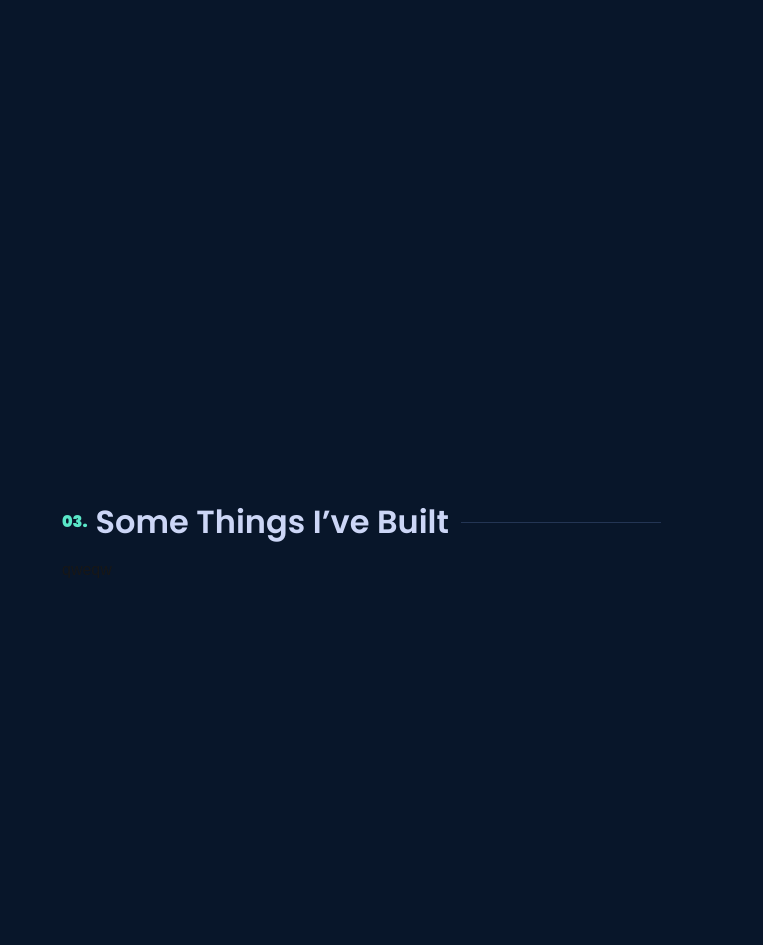
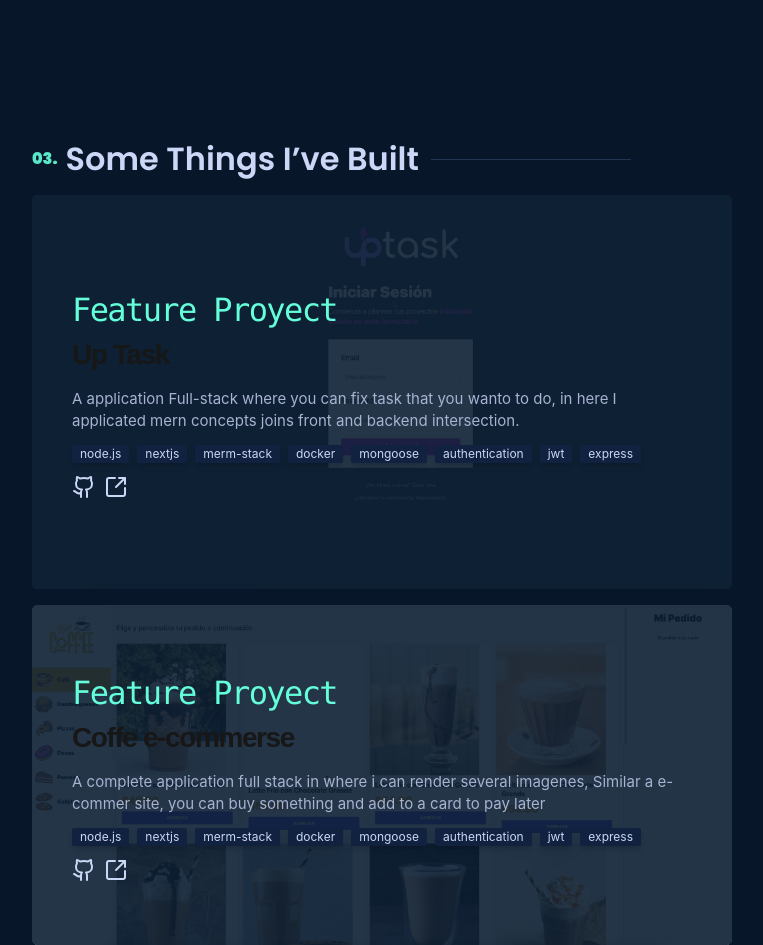
Before and after one commit to devsecops-node/official-portafolio, a Next.js app: page / in a window 1280 px wide. Shown: the part 2260-3205 px from the top of the page, without its empty margins (258-1021 px from the left). Built offline with nearby package versions, Linux system fonts and the light colour scheme.

Commit message:
feat: finish proyects section

```diff
--- a/src/components/proyects/card-image.tsx
+++ /dev/null
@@ -1,20 +0,0 @@
-import Image from 'next/image'
-import React from 'react'
-import styles from "@/styles/proyects.module.css"
-
-export const CardImage = () => {
-  return (
-    <section className={`max-w-[55%] relative block rounded-md opacity-[0.9] ${styles.card_image}`}>
-      <Image
-        src={'/imagenes/todo.png'}
-        alt='image-rendered'
-        width={700}
-        height={800}
-        sizes=''
-        className='rounded-md z-20'
-      />
-    </section>
-  )
-}
-
-// #a8b2d1
--- a/src/components/proyects/card-info.tsx
+++ /dev/null
@@ -1,32 +0,0 @@
-import { Github, SquareArrowOutUpRight } from 'lucide-react'
-import React from 'react'
-
-const CardInfo = () => {
-  return (
-    <section className='flex ml-auto flex-col'>
-      <div className='flex flex-col items-end'>
-        <p className='text-primary text-[13px]'>Feature Proyect</p>
-        <h1 className='font-ppSemiBold text-[25px]'>Todo App</h1>
-      </div>
-      <div className='absolute max-w-[600px] shadow-md px-7 py-2 h-auto max-h-[170px  ] right-0 top-[25%] bg-[#112240] rounded-md'>
-        <p className='text-end text-[20px] tracking-wide text-secundary'>Lorem ipsum dolor sit amet consectetur adipisicing elit. Placeat itaque ducimus rerum neque aspernatur perspiciatis, odit velit sequi recusandae beatae ullam modi!</p>
-      </div>
-      <div className='flex flex-col mt-auto gap-2'>
-        <div className=' flex gap-2 text-[#909bb8] text-[13px]'>
-          <p>Javascript</p>
-          <p>Node.js</p>
-          <p>Tailwindcss</p>
-          <p>Vs Code</p>
-          <p>Animationjs</p>
-          <p>Next.js</p>
-        </div>
-        <div className='flex justify-end'>
-          <Github className='text-[#909bb8] hover:text-[#5deccc] cursor-pointer transition-all duration-150' />
-          <SquareArrowOutUpRight className='text-[#909bb8] hover:text-[#5deccc] cursor-pointer transition-all duration-150' />
-        </div>
-      </div>
-    </section>
-  )
-}
-
-export default CardInfo
--- a/src/components/proyects/card.tsx
+++ b/src/components/proyects/card.tsx
@@ -1,13 +1,39 @@
+import React from 'react'
+import { IProyect } from '@/helper'
 import Image from 'next/image'
-import React from 'react'
-import { CardImage } from './card-image'
-import CardInfo from './card-info'
+import helper from '@/styles/helpers.module.css'
+import { Github, SquareArrowOutUpRight } from 'lucide-react'
 
-const Card = () => {
+
+const Card = ({ proyect }: { proyect: IProyect }) => {
   return (
-    <div className='relative mt-[20px] flex flex-row gap-2'>
-      <CardImage />
-      <CardInfo />
+    <div className={`flex relative max-w-[1000px] ${helper.bg_green} rounded-lg`}>
+      <Image
+        src={proyect.src}
+        width={700}
+        height={700}
+        sizes="(max-width: 768px) 100vw, (max-width: 1200px) 50vw, 33vw"
+        alt={proyect.title}
+        className={` bg-transparent z-0 rounded-[6px]`}
+      />
+      <div className='absolute z-50 px-[40px] py-[20px] flex justify-center items-center h-full'>
+        <div className='flex flex-col md:gap-3'>
+          <section>
+            <h1 className={`text-green font-mono tracking-tighter ${helper.title_2}`}>Feature Proyect</h1>
+            <h3 className={`${helper.title_3} font-bold tracking-tighter`}>{proyect.title}</h3>
+          </section>
+          <p className='text-light_slate text-[13px] md:text-[15px] overflow-y-hidden line-clamp-3'>{proyect.description}</p>
+          <div className='hidden md:flex gap-2'>
+            {proyect.tecnologies.map((t)=>(
+              <p className='text-[12px] text-lightest_slate bg-secundary shadow-md hover:shadow-2xl transition-all duration-[0.5s] cursor-pointer px-2 rounded-sm'  key={t}>{t}</p>
+            ))}
+          </div>
+          <div className='flex gap-2'>
+            <Github className='text-lightest_slate hover:text-green cursor-pointer transition-all duration-150' />
+            <SquareArrowOutUpRight className='text-lightest_slate hover:text-green cursor-pointer transition-all duration-150' />
+          </div>
+        </div>
+      </div>
     </div>
   )
 }
--- /dev/null
+++ b/src/components/proyects/flex-proyects.tsx
@@ -0,0 +1,16 @@
+import proyects from '@/helper'
+import React from 'react'
+import Card from './card';
+
+const FlexProyects = () => {
+  const loadedProyects = proyects;
+  return (
+    <div className=' flex flex-col gap-4 max-w-[1000px]'>
+      {loadedProyects.map((proyect) => (
+        <Card proyect={proyect} key={proyect.id} />
+      ))}
+    </div>
+  )
+}
+
+export default FlexProyects
--- a/src/components/proyects/index.tsx
+++ b/src/components/proyects/index.tsx
@@ -1,15 +1,20 @@
+"use client"
 import React from 'react'
 import TitleSection from '../title-section'
-import Card from './card'
 import styles from "@/styles/proyects.module.css"
+import mainS from '@/styles/presentation.module.css'
+
+import useIntersectionObserver from '@/hooks/useIntersectionObserver'
+import FlexProyects from './flex-proyects'
 const ProyectsView = () => {
+
+  const { apper } = useIntersectionObserver({ observar: "Works" })
+
   return (
-    <div id='Works' className={`h-screen flex justify-center items-center`}>
-      <div className={`w-[80%] md:w-[50%] gap-3 flex flex-col`}>
+    <div id='Works' className={`h-screen flex justify-center items-center px-[50px] ${apper ? mainS.main : 'opacity-0'}`}>
+      <div className={`gap-3 flex flex-col`}>
         <TitleSection sectionNumber='03' sectionTitle='Some Things I’ve Built' />
-        <div>
-          qweqw
-        </div>
+        <FlexProyects />
       </div>
     </div>
   )
--- /dev/null
+++ b/src/helper.ts
@@ -0,0 +1,26 @@
+export interface IProyect {
+  id: number
+  src: string
+  title: string
+  description: string
+  tecnologies: Array<string>
+}
+
+const proyects: Array<IProyect> = [
+  {
+    id: 1,
+    src: "/proyects/up-task.png",
+    description: "A application Full-stack where you can fix task that you wanto to do, in here I applicated mern concepts joins front and backend intersection.",
+    tecnologies: ["node.js", "nextjs", "merm-stack", "docker", "mongoose", "authentication", "jwt", "express"],
+    title: "Up Task"
+  },
+  {
+    id: 2,
+    src: "/proyects/coffe.png",
+    description: "A complete application full stack in where i can render several imagenes, Similar a e-commer site, you can buy something and add to a card to pay later",
+    tecnologies: ["node.js", "nextjs", "merm-stack", "docker", "mongoose", "authentication", "jwt", "express"],
+    title: "Coffe e-commerse"
+  }
+]
+
+export default proyects
--- a/src/styles/helpers.module.css
+++ b/src/styles/helpers.module.css
@@ -4,6 +4,11 @@
 
 .title_2 {
   font-size: clamp(16px, 5vw, 32px);
+  /* clamp(24px, 5vw, 28px); */
+}
+
+.title_3 {
+  font-size: clamp(10px, 5vw, 28px);
 }
 
 .widht_reziside {
@@ -127,3 +132,19 @@
   /* background-color: var(--primary_1); */
   color: var(--primary_1);
 }
+
+.bg_green::after {
+  content: "";
+  height: 100%;
+  width: 100%;
+  background-color: #0d2034;
+  position: absolute;
+  z-index: 20;
+  opacity: 0.9;
+  cursor: pointer;
+  border-radius: 5px;
+  -webkit-border-radius: 5px;
+  -moz-border-radius: 5px;
+  -ms-border-radius: 5px;
+  -o-border-radius: 5px;
+}
--- a/tailwind.config.ts
+++ b/tailwind.config.ts
@@ -8,6 +8,9 @@ const config: Config = {
   ],
   theme: {
     extend: {
+      screens:{
+          desktop:"950px"
+      },
       colors: {
         background: "var(--background)",
         foreground: "var(--foreground)",
@@ -21,7 +24,8 @@ const config: Config = {
         ppMedium: ['var(--ppMedium)'],
         ppRegular: ['var(--ppRegular)'],
         ppSemiBold: ['var(--ppSemiBold)'],
-        ppThin: ['var(--ppThin)']
+        ppThin: ['var(--ppThin)'],
+        font_mono: "'SF Mono', 'Fira Code', 'Fira Mono', 'Roboto Mono', monospace"
       },
       textColor: {
         primary: "#5ae7c8",
@@ -29,6 +33,7 @@ const config: Config = {
         slate: "#8892b0",
         lightest_slate: "#ccd6f6",
         light_slate: "#a8b2d1",
+        green: "#64ffda"
       },
       backgroundColor: {
         main: "#08162a",
```
Also changed, not shown: public/proyects/coffe.png (added), public/proyects/up-task.png (added).
